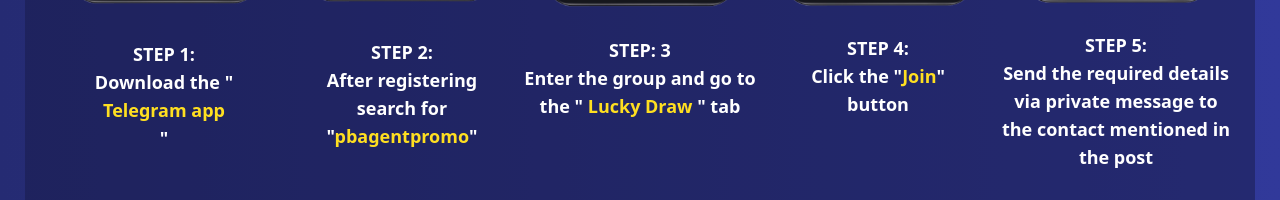
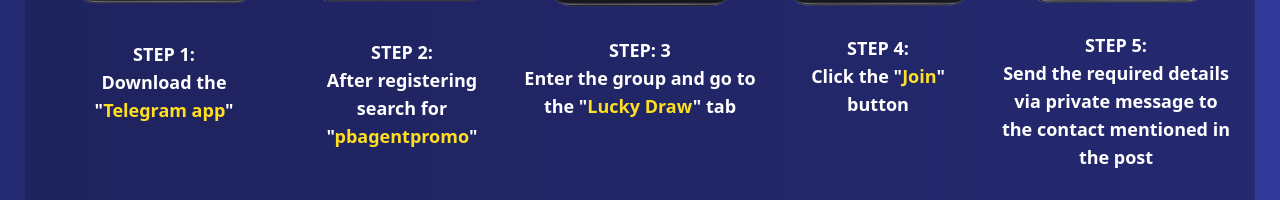
Before and after one commit to jovpbcfd/pb-npldg, a Next.js app: page / in a window 1280 px wide. Shown: the part 630-830 px from the top of the page. Built offline with nearby package versions, Linux system fonts and the light colour scheme.

Commit message:
Fix content label

```diff
--- a/app/page.tsx
+++ b/app/page.tsx
@@ -16,9 +16,12 @@
             <p className="text-white font-bold text-center text-lg">
               <span className="block uppercase">Step 1:</span>
               <span>
-                Download the &quot;
-                <span className="text-yellow-300 block">Telegram app</span>
-                &quot;
+                Download the
+                <span className="block">
+                  &quot;
+                  <span className="text-yellow-300">Telegram app</span>
+                  &quot;
+                </span>
               </span>
             </p>
           </div>
@@ -59,8 +62,8 @@
               <span>
                 Enter the group and go{" "}
                 <span>
-                  to the &quot;{" "}
-                  <span className="text-yellow-300">Lucky Draw</span> &quot; tab
+                  to the &quot;
+                  <span className="text-yellow-300">Lucky Draw</span>&quot; tab
                 </span>
               </span>
             </p>
```
